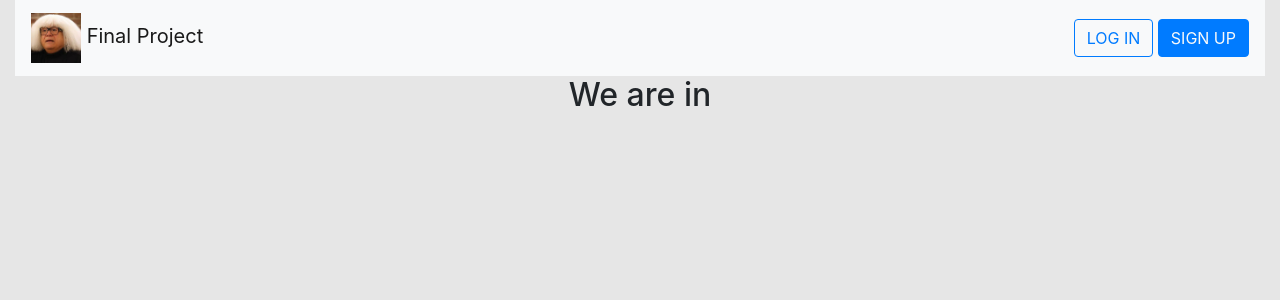
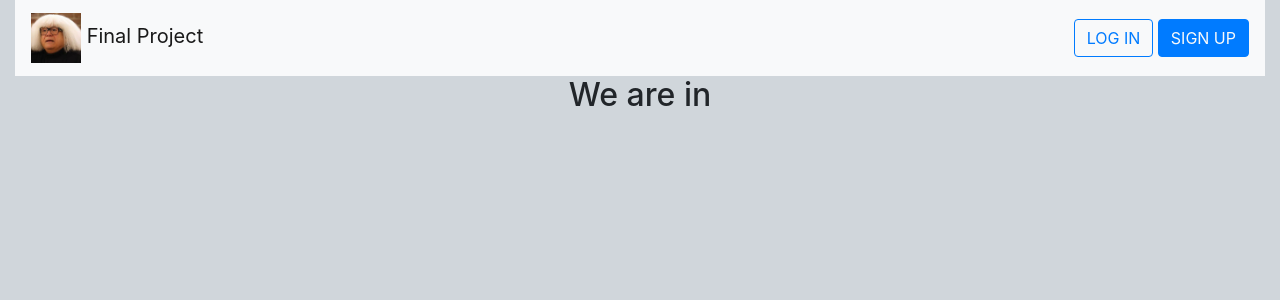
Before and after one commit to dhdorr/cs431, a PHP site: page /finalProj/final/forum.php in a window 1280 px wide. Shown: the top 300 px of the page. Run offline with PHP 8.4, Linux system fonts and the light colour scheme; data that the repository does not hold is empty.

Commit message:
Update header.php
color change

```diff
--- a/finalProj/final/header.php
+++ b/finalProj/final/header.php
@@ -11,7 +11,7 @@
     <script src="https://code.jquery.com/jquery-3.4.1.slim.min.js" integrity="sha384-J6qa4849blE2+poT4WnyKhv5vZF5SrPo0iEjwBvKU7imGFAV0wwj1yYfoRSJoZ+n" crossorigin="anonymous"></script>
     <script src="https://cdn.jsdelivr.net/npm/popper.js@1.16.0/dist/umd/popper.min.js" integrity="sha384-Q6E9RHvbIyZFJoft+2mJbHaEWldlvI9IOYy5n3zV9zzTtmI3UksdQRVvoxMfooAo" crossorigin="anonymous"></script>
   </head>
-  <body style="background-color: #e6e6e6">
+  <body style="background-color: #d0d6db">
     <div class="container-fluid">
       <nav class="navbar navbar-light bg-light">
         <a class="navbar-brand" href="home.php">
```
